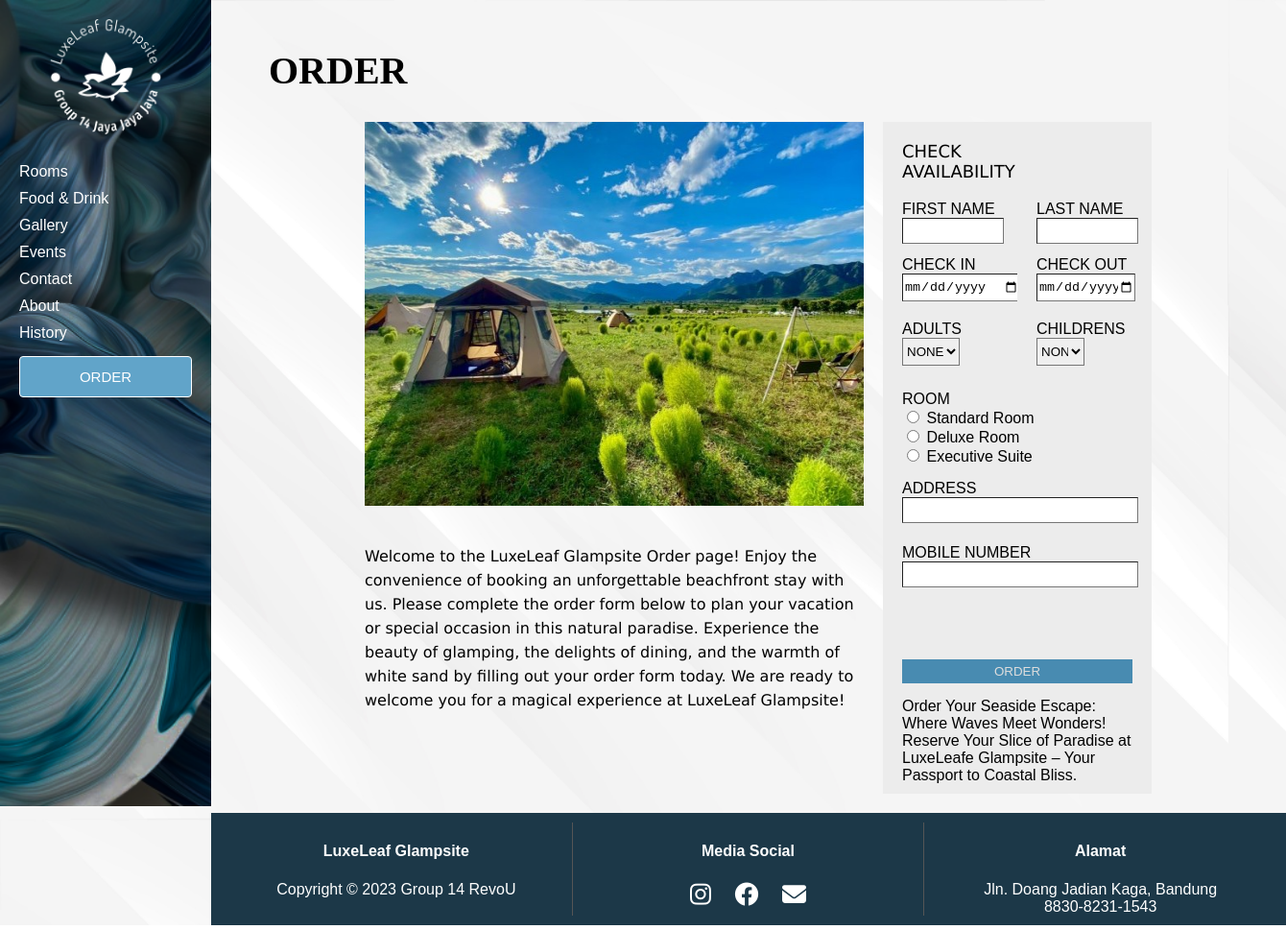
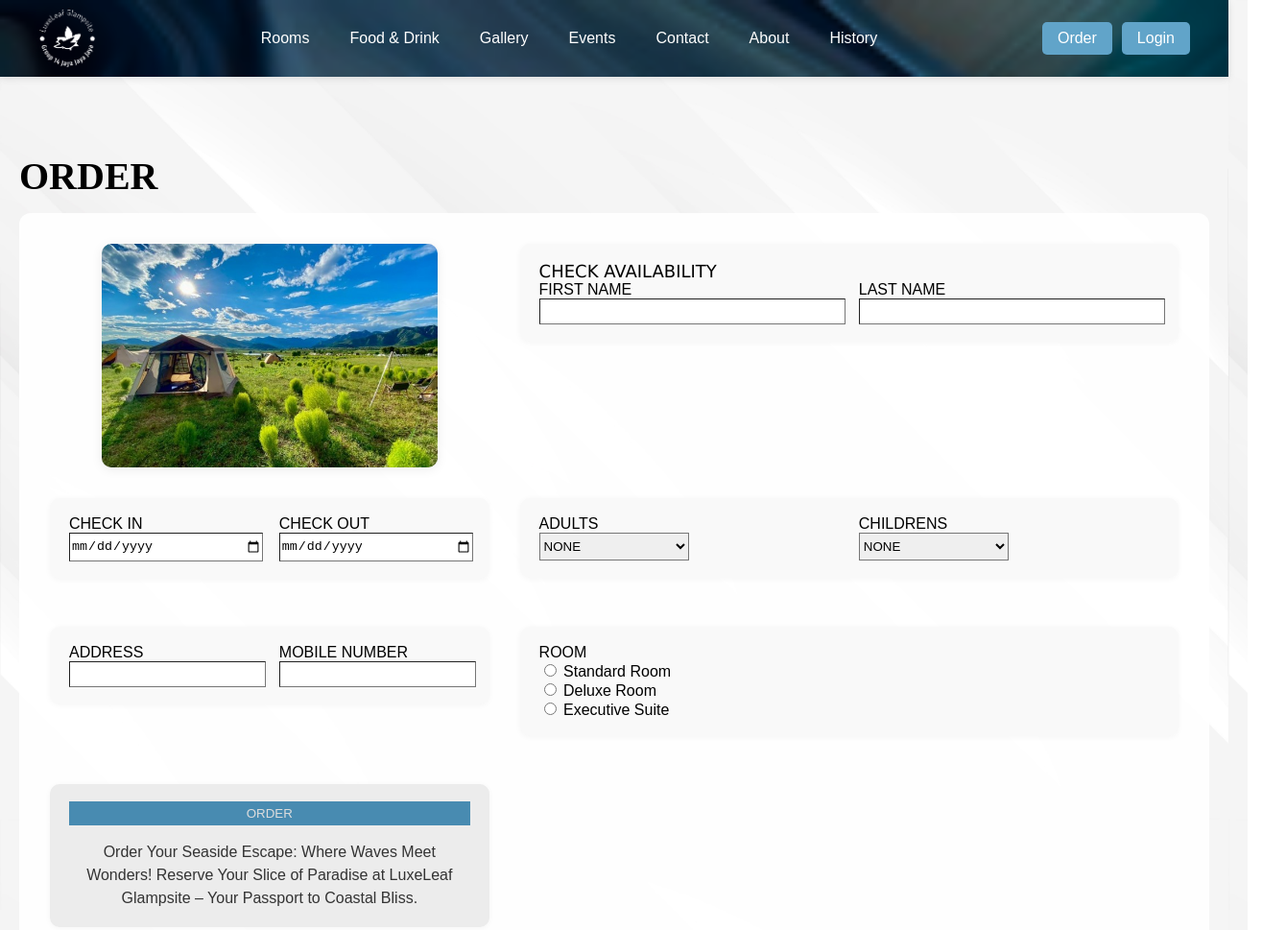
Before and after one commit to Forenzi30/Testing-Project, a plain HTML site: page order.html in a window 1280 px wide. Shown: the top 969 px of the page at 96% size, 1340 px wide, since content can reach past the window. Drawn offline with Linux system fonts and the light colour scheme; no server answers; a script that the page names is missing; a web font is replaced by a local one.

Commit message:
Update
Update some code

```diff
--- a/css/order.css
+++ b/css/order.css
@@ -24,85 +24,112 @@ body {
 
 /* Create a grid layout */
 .container {
-  display: grid;
-  grid-template-columns: 200px 1fr;
-  grid-template-areas: "sidebar content";
-  grid-gap: 20px;
+    display: flex;
+    min-height: 100vh;
+    transition: all 0.3s ease;
   }
 
-/* Style the sidebar (navbar) */
-.sidebar {
-  grid-area: sidebar;
-  height: 100%;
-  width: 180px;
-  grid-area: sidebar;
-  background-image: url(../images/navbar-background.png);
-  background-size: cover;
-  background-color: #333;
+/* Hide menu button on desktop, show on mobile */
+  .menu-btn {
+      display: none;
+      position: fixed;
+      top: 18px;
+      right: 18px;
+      z-index: 2001;
+      background: #333;
       color: #fff;
-  padding: 20px;
-  position: fixed;
+      border: none;
+      font-size: 2em;
+      padding: 8px 14px;
+      border-radius: 5px;
+      cursor: pointer;
   }
 
-.sidebar ul {
-  list-style: none;
+  /* Top Navbar Styles */
+  .navbar {
+      position: fixed;
+      top: 0;
+      left: 0;
+      width: 100%;
+      background-color: #333;
+      background-image: url('../images/navbar-background.png');
+      background-size: cover;
+      background-position: center;
+      background-repeat: no-repeat;
+      color: white;
+      z-index: 1000;
+      box-shadow: 0 2px 8px rgba(0,0,0,0.1);
   }
 
-.sidebar li {
-  margin-bottom: 10px;
+  .navbar-content {
+      display: flex;
+      align-items: center;
+      justify-content: space-between;
+      max-width: 1200px;
+      margin: 0 auto;
+      padding: 10px 20px;
   }
 
-.sidebar a {
-  display: block;
-  color: #fff;
-  text-decoration: none;
+  .logo-link {
+      display: flex;
+      align-items: center;
   }
 
-.sidebar li:hover {
-  background-color: #ddd;
-  color: white;
+  .logo {
+      width: 60px;
+      height: 60px;
   }
 
-.sidebar h1 {
-  text-align: center;
-  margin-bottom: 25px;
+  .nav-links {
+      list-style: none;
+      display: flex;
+      gap: 18px;
+      margin: 0;
+      padding: 0;
   }
 
-.sidebar button {
-  display: block;
-  text-transform: uppercase;
-  color: rgb(255, 255, 255);
-  width: 100%;
-  padding: 12px;
+  .nav-links li a {
+      color: white;
+      text-decoration: none;
+      padding: 8px 12px;
       border-radius: 4px;
-  border: 1px solid #ffffff;
-  text-align: center;
-  background-repeat: no-repeat;
-  background-color: #61A4C9;
-  background-position: 95% center;
-  background-size: 10px;
-  font-size: 0.9375em;
-  cursor: pointer;
-  overflow: visible;
-  margin-top: 15px;
-  transition: background-color 0.3s ease;
+      transition: background 0.3s;
   }
 
-.sidebar button:hover {
-  background-color: #ddd;
+  .nav-links li a:hover {
+      background: #555;
+  }
+
+  .nav-buttons {
+      display: flex;
+      gap: 10px;
+  }
+
+  .nav-btn {
+      background: #61A4C9;
+      color: white;
+      padding: 8px 16px;
+      border-radius: 5px;
+      text-decoration: none;
+      transition: background 0.3s;
+  }
+
+  .nav-btn:hover {
+      background: #4a8ab0;
   }
 
 
 /* Style the content area */
 .content {
-  grid-area: content;
+    margin-left: 0 !important;
+    margin-top: 90px; /* Adjust based on navbar height */
+    padding: 20px;
   }
 
 /* Style the header */
 header {
-  margin-left: 60px;
+  margin-left: 0;
   font-family: Broken\ Knight\ DEMO;
-
   color: rgb(5, 5, 5)000;
   text-align: left;
   padding-top: 50px;
@@ -113,19 +140,15 @@ header h1 {
   margin-bottom: 15px;
 }
 
-
-
-
-
 /* Image Main Content */
 .main-content {
   display: grid;
-  grid-area: main-content;
-  grid-template-rows:     140px 140px 140px 140px 140px;
-  grid-template-columns:  140px 140px 140px 140px 140px 140px 140px 140px;
-  margin-top: 30px;
-  margin-bottom: 20px;
-  box-sizing: border-box;
+  grid-template-columns: 1fr 1.5fr;
+  gap: 32px;
+  align-items: start;
+  padding: 32px;
+  background: rgba(255,255,255,0.95);
+  border-radius: 12px;
 }
 
 .content-box {
@@ -134,38 +157,50 @@ header h1 {
 
 }
 
+.order-box {
+    background: #f9f9f9;
+    border-radius: 10px;
+    padding: 18px 20px;
+    margin-bottom: 18px;
+    box-shadow: 0 1px 6px rgba(0,0,0,0.04);
+}
+
+.order-action {
+    text-align: center;
+    background: #ececec;
+}
+
+.order-desc {
+    margin-top: 16px;
+    font-size: 1em;
+    color: #333;
+    line-height: 1.5;
+}
+
+.input-row {
+    display: flex;
+    gap: 20px;
+    flex-wrap: wrap;
+}
+
+.input-group {
+    flex: 1 1 180px;
+    min-width: 150px;
+}
 
 .img {
-  grid-row: 1 / 4;
-  grid-column: 2 / 6;
-  padding: 0px 20px 20px 20px;
-
-
+  grid-column: 1 / 2;
+  display: flex;
+  align-items: flex-start;
+  justify-content: center;
 }
 
 .img img {
   width: 100%;
-  height: 100%;
-}
-
-.user-input-mid1 {
-  grid-area: checkin;
-  padding: 20px;
-  grid-column: 6 / 7;
-  grid-row: 1 / 2;
-  background-color: #ececec;
-}
-
-.background-mid1 {
-  grid-column: 6/8;
-  grid-row: 5/6;
-  padding: 0px 20px 20px 20px;
-  background-color: #ececec;
-}
-
-.background-mid1 h3 {
-  margin-top: 15px;
-  margin-bottom: 0;
+  max-width: 350px;
+  height: auto;
+  border-radius: 10px;
+  box-shadow: 0 2px 12px rgba(0,0,0,0.08);
 }
 
 .order-btn {
@@ -183,51 +218,6 @@ header h1 {
 .order-btn:hover {
   background-color:#ffffff;
   color:#488BB1;
-}
-
-.user-input-mid2 {
-  grid-area: adult;
-  padding: 0px 0px 20px 20px;
-  grid-column: 6 / 7;
-  grid-row: 2 / 3;
-  background-color: #ececec;
-}
-
-.user-input-mid3 {
-  grid-column: 6/8;
-  grid-row: 3/4;
-  padding: 0px 20px 20px 20px;
-  background-color: #ececec;
-}
-
-.user-input-mid4 {
-  grid-column: 6/8;
-  grid-row: 4/5;
-  padding: 20px 20px 0px 20px;
-  background-color: #ececec;
-}
-
-.user-input-right1 {
-  grid-template-areas: checkout;
-  grid-column: 7 / 8;
-  grid-row: 1 / 2;
-  padding-top: 82px;
-  /* padding-bottom: 38.5%; */
-  padding-left: 20px;
-  padding-right: 20px;
-  background-color: #ececec;
-}
-
-.user-input-right2 {
-  grid-template-areas: children;
-  padding: 0px 20px 20px 20px;
-  grid-column: 7 / 8;
-  grid-row: 2 / 3;
-  background-color: #ececec;
-
-  /* padding-bottom: 38.5%; */
-  padding-left: 20px;
-  padding-right: 20px;
 }
 
 .label-check {
@@ -312,43 +302,168 @@ header h1 {
 }
 
 .desc {
-  font-family: Verdana, Geneva, Tahoma, sans-serif;
-  font-weight: 200;
-  font-size: medium;
-  grid-column: 2/6;
-  grid-row: 4/5;
+  margin-top: 24px;
+  width: 100%;
+  background: #fff;
+  border-radius: 8px;
+  font-size: 1rem;
   padding: 20px;
-  line-height: 25px;
+  line-height: 1.6;
+  box-shadow: 0 1px 4px rgba(0,0,0,0.04);
 }
 
-
-/* Style the footer as a horizontal grid with 3 columns */
-footer {
-  background-color: #1c3848;
-  background-size: cover;
-  color: #fff;
-  text-align: center;
-  padding: 10px;
-  display: grid;
-  grid-template-columns: repeat(3, 1fr);
+.form-fields {
+  grid-column: 2 / 3;
+  display: flex;
+  flex-direction: column;
+  gap: 0;
 }
 
-/* Style each column in the footer */
-.footer-column {
-  padding: 0 10px;
-  border-right: 1px solid #555;
+ /* Footer Styles */
+footer {
+    background-color: #333;
+    color: white;
+    padding: 20px;
+    margin-top: auto;
 }
 
-/* Remove the border from the last column */
-.footer-column:last-child {
-  border-right: none;
+.footer-column {
+    text-align: center;
+    margin-bottom: 20px;
 }
 
-.media-social a{
-  text-align: center;
-  font-size: 25px;
-  width: 30px;
-  height: 30px;
-  margin-inline: 10px;
-  color: #ffffff;
+.footer-column h4 {
+    margin-bottom: 15px;  /* This creates space between h4 and the content below it */
+    font-size: 1.2em;
+    border-bottom: 2px solid white;  /* This adds a line under each h4 */
+    padding-bottom: 5px;
 }
+
+.copyright, .media-social, .alamat {
+    padding-left: 10px;  /* This indents the content under each h4 */
+}
+
+.media-social a {
+    color: white;
+    margin-right: 10px;
+    font-size: 1.2em;
+}
+
+.media-social a:hover {
+    color: #61A4C9;
+}
+
+/* Responsive Design */
+/* Tablet: Reduce padding and gap */
+@media (max-width: 1024px) {
+  .main-content {
+    grid-template-columns: 1fr;
+    gap: 20px;
+    padding: 16px;
+  }
+  .img {
+    grid-column: 1 / 2;
+    margin-bottom: 16px;
+  }
+  .order-box {
+    grid-column: 1 / 2;
+  }
+  .desc {
+    grid-column: 1 / 2;
+    margin-top: 16px;
+    padding: 16px;
+  }
+}
+
+/* Mobile: Stack everything vertically */
+@media (max-width: 767px) {
+  .main-content {
+    display: flex;
+    flex-direction: column;
+    gap: 12px;
+    padding: 8px;
+  }
+  .img {
+    width: 100%;
+    justify-content: center;
+    align-items: center;
+    margin-bottom: 10px;
+  }
+  .img img {
+    max-width: 100%;
+    height: auto;
+  }
+  .order-box {
+    width: 100%;
+    margin-bottom: 10px;
+    padding: 12px 8px;
+  }
+  .desc {
+    width: 100%;
+    margin-top: 10px;
+    padding: 12px;
+    font-size: 0.95rem;
+  }
+}
+
+/* Extra small screens */
+@media (max-width: 480px) {
+  .main-content {
+    padding: 4px;
+  }
+  .order-box {
+    padding: 8px 4px;
+  }
+  .desc {
+    padding: 8px;
+    font-size: 0.92rem;
+  }
+}
+
+/* Hide navbar on mobile by default */
+@media (max-width: 767px) {
+    .navbar {
+        display: none;
+        position: fixed;
+        top: 0;
+        left: 0;
+        width: 70vw;
+        height: 100vh;
+        background: #333;
+        flex-direction: column;
+        z-index: 2000;
+        box-shadow: 2px 0 8px rgba(0,0,0,0.15);
+        animation: slideIn 0.3s;
+    }
+    .navbar.show {
+        display: flex;
+    }
+    .navbar-content {
+        flex-direction: column;
+        align-items: flex-start;
+        padding: 30px 20px;
+        width: 100%;
+    }
+    .nav-links {
+        flex-direction: column;
+        gap: 18px;
+        width: 100%;
+    }
+    .nav-buttons {
+        flex-direction: column;
+        gap: 10px;
+        width: 100%;
+        margin-top: 20px;
+    }
+    .menu-btn {
+        display: block;
+    }
+    .content {
+        margin-top: 70px;
+    }
+}
+
+@keyframes slideIn {
+    from { transform: translateX(-100%);}
+    to { transform: translateX(0);}
+}
--- a/js/register.js
+++ b/js/register.js
@@ -24,6 +24,6 @@ document.addEventListener('DOMContentLoaded', function () {
 
         // Simulate successful registration
         alert('Registration successful! Welcome, ' + username + '!');
-        window.location.href = 'welcome.html';
+        window.location.href = 'index.html';
     });
 });
--- a/order.html
+++ b/order.html
@@ -9,31 +9,28 @@
     <title>Order</title>
 </head>
 <body>
-    <section class="container">
-
-
-        <!-- Navbar -->
-        <nav class="sidebar">
-            <div class="home">
-                <h1>
-                    <a href="index.html">
-                      <img height="120" src="./images/Logo1.png" width="120" alt="" class="logo">
+    <button class="menu-btn" id="menuBtn">☰</button>
+    <nav class="navbar" id="navbar">
+        <div class="navbar-content">
+            <a href="index.html" class="logo-link">
+                <img height="60" src="./images/Logo1.png" width="60" alt="" class="logo">
             </a>
-                  </h1>
-            </div>
-            <ul>
+            <ul class="nav-links">
                 <li><a href="room page.html">Rooms</a></li>
                 <li><a href="food&drink.html">Food & Drink</a></li>
                 <li><a href="gallery.html">Gallery</a></li>
                 <li><a href="Event.html">Events</a></li>
-                <li><a href="contactUs.html" target="_blank">Contact</a></li>
+                <li><a href="contactUs.html">Contact</a></li>
                 <li><a href="About.html" target="_blank">About</a></li>
                 <li><a href="history.html">History</a></li>
             </ul>
-            <button><a href="order.html">Order</a></button>
+            <div class="nav-buttons">
+                <a href="order.html" class="nav-btn">Order</a>
+                <a href="login.html" class="nav-btn">Login</a>
+            </div>
+        </div>
     </nav>
-
-
+    <section class="container">
         <!-- Konten -->
         <div class="content">
             <header>
@@ -46,114 +43,93 @@
                         <img src="./images/li-yang-hpncxymfyzw-unsplash-befb0c768d156354a16684eef4df3b02_600x400.jpg" alt="" id="chosenRoom">
                     </div>
 
-                    <div class="user-input-mid1">
+                    <div class="order-box">
                         <label class="label-check">CHECK AVAILABILITY</label>
-                        <div class="first-name">
+                        <div class="input-row">
+                            <div class="input-group">
                                 <p>FIRST NAME</p>
-                            <input type="text" id="firstName" name="first_name" class="check-in-box">
+                                <input type="text" id="firstName" name="first_name" class="check-in-box" required>
+                            </div>
+                            <div class="input-group">
+                                <p>LAST NAME</p>
+                                <input type="text" name="last_name" class="check-in-box" required>
+                            </div>
                         </div>
                     </div>
 
-                    <div class="user-input-mid2">
-                        <div class="check-in">
+                    <div class="order-box">
+                        <div class="input-row">
+                            <div class="input-group">
                                 <p>CHECK IN</p>
-                            <input type="date" name="check_in" class="check-in-box">
+                                <input type="date" name="check_in" class="check-in-box" required>
+                            </div>
+                            <div class="input-group">
+                                <p>CHECK OUT</p>
+                                <input type="date" name="check_out" class="check-out-box" required>
+                            </div>
+                        </div>
                     </div>
 
-                        <div class="adults">
+                    <div class="order-box">
+                        <div class="input-row">
+                            <div class="input-group">
                                 <p>ADULTS</p>
-                            <select name="adults" id="" class="adults-box" name="adults" required>ADULTS(s)
-
+                                <select name="adults" class="adults-box" required>
                                     <option value="0">NONE</option>
                                     <option value="1">1</option>
                                     <option value="2">2</option>
                                     <option value="3">3</option>
                                     <option value="4">4</option>
-
                                 </select>
                             </div>
-
-                    </div>
-
-                    <div class="user-input-mid3">
-                        <div class="room">
-                            <p>ROOM</p>
-                            <input type="radio" class="room-btn" name="room" value="Standard"></input>
-                            <label>Standard Room</label>
-                            <br>
-                            <input type="radio" class="room-btn" name="room" value="Deluxe"></input>
-                            <label>Deluxe Room</label>
-                            <br>
-                            <input type="radio" class="room-btn" name="room" value="Executive"></input>
-                            <label>Executive Suite</label>
-                            <!-- <p>ROOM</p>
-                            <select name="" id="" class="room-box" id="roomSelect">
-                                <option value="1">Lorem</option>
-                                <option value="2">Lorem 1</option>
-                                <option value="3">Lorem 2</option>
-                                <option value="4">Lorem 3</option>
-                                <option value="5">Lorem 4</option>
-                            </select> -->
-                        </div>
-
-                        <div class="address">
-                            <p>ADDRESS</p>
-                            <input type="text" name="address" class="check-in-box" required>
-                        </div>
-                    </div>
-
-                    <div class="user-input-mid4">
-                        <div class="phone">
-                            <p>MOBILE NUMBER</p>
-                            <input type="text" name="mobile_number" class="check-in-box" required>
-                        </div>
-
-                    </div>
-
-                    <div class="background-mid1">
-                        <button onclick="submitForm(event)" class="order-btn">ORDER</button>
-                        <h3> </h3>
-                        <p>Order Your Seaside Escape: Where Waves Meet Wonders! Reserve Your Slice of Paradise at LuxeLeafe Glampsite – Your Passport to Coastal Bliss.</p>
-                    </div>
-
-
-                    <div class="user-input-right1">
-                        <div class="last-name">
-                            <p>LAST NAME</p>
-                            <input type="text" class="check-in-box" name="last_name" required>
-                        </div>
-                    </div>
-
-                    <div class="user-input-right2">
-                        <div class="check-out">
-                            <p>CHECK OUT</p>
-                            <input type="date" class="check-out-box" name="check_out" required>
-                        </div>
-
-                        <div class="childrens">
+                            <div class="input-group">
                                 <p>CHILDRENS</p>
-                            <select name="childrens" id="" class="adults-box" name="childrens">
-
+                                <select name="childrens" class="adults-box">
                                     <option value="0">NONE</option>
                                     <option value="1">1</option>
                                     <option value="2">2</option>
                                     <option value="3">3</option>
                                     <option value="4">4</option>
-
                                 </select>
-
-
                             </div>
-                        <div class="background-mid2">
-
                         </div>
                     </div>
 
+                    <div class="order-box">
+                        <div class="input-row">
+                            <div class="input-group">
+                                <p>ADDRESS</p>
+                                <input type="text" name="address" class="check-in-box" required>
+                            </div>
+                            <div class="input-group">
+                                <p>MOBILE NUMBER</p>
+                                <input type="text" name="mobile_number" class="check-in-box" required>
+                            </div>
+                        </div>
+                    </div>
+
+                    <div class="order-box">
+                        <p>ROOM</p>
+                        <input type="radio" class="room-btn" name="room" value="Standard" required>
+                        <label>Standard Room</label>
+                        <br>
+                        <input type="radio" class="room-btn" name="room" value="Deluxe">
+                        <label>Deluxe Room</label>
+                        <br>
+                        <input type="radio" class="room-btn" name="room" value="Executive">
+                        <label>Executive Suite</label>
+                    </div>
+
+                    <div class="order-box order-action">
+                        <button onclick="submitForm(event)" class="order-btn">ORDER</button>
+                        <p class="order-desc">
+                            Order Your Seaside Escape: Where Waves Meet Wonders! Reserve Your Slice of Paradise at LuxeLeaf Glampsite – Your Passport to Coastal Bliss.
+                        </p>
+                    </div>
+            </form>
             <div class="desc">
                 <p>Welcome to the LuxeLeaf Glampsite Order page! Enjoy the convenience of booking an unforgettable beachfront stay with us. Please complete the order form below to plan your vacation or special occasion in this natural paradise. Experience the beauty of glamping, the delights of dining, and the warmth of white sand by filling out your order form today. We are ready to welcome you for a magical experience at LuxeLeaf Glampsite!</p>
             </div>
-
-            </form>
 
             <!-- Footer -->
             <footer>
@@ -183,5 +159,7 @@
     </section>
     <script src="../BE-2-Bandung-14/be/app.js"></script>
     <script src="./js/index.js"></script>
+    <script src="js/login_check.js"></script>
+    <script src="js/menubtn.js"></script>
 </body>
 </html>
```
Also changed, not shown: contactUs.html (+1 -4 lines). Lines whose indentation alone changed are shown as unchanged.
